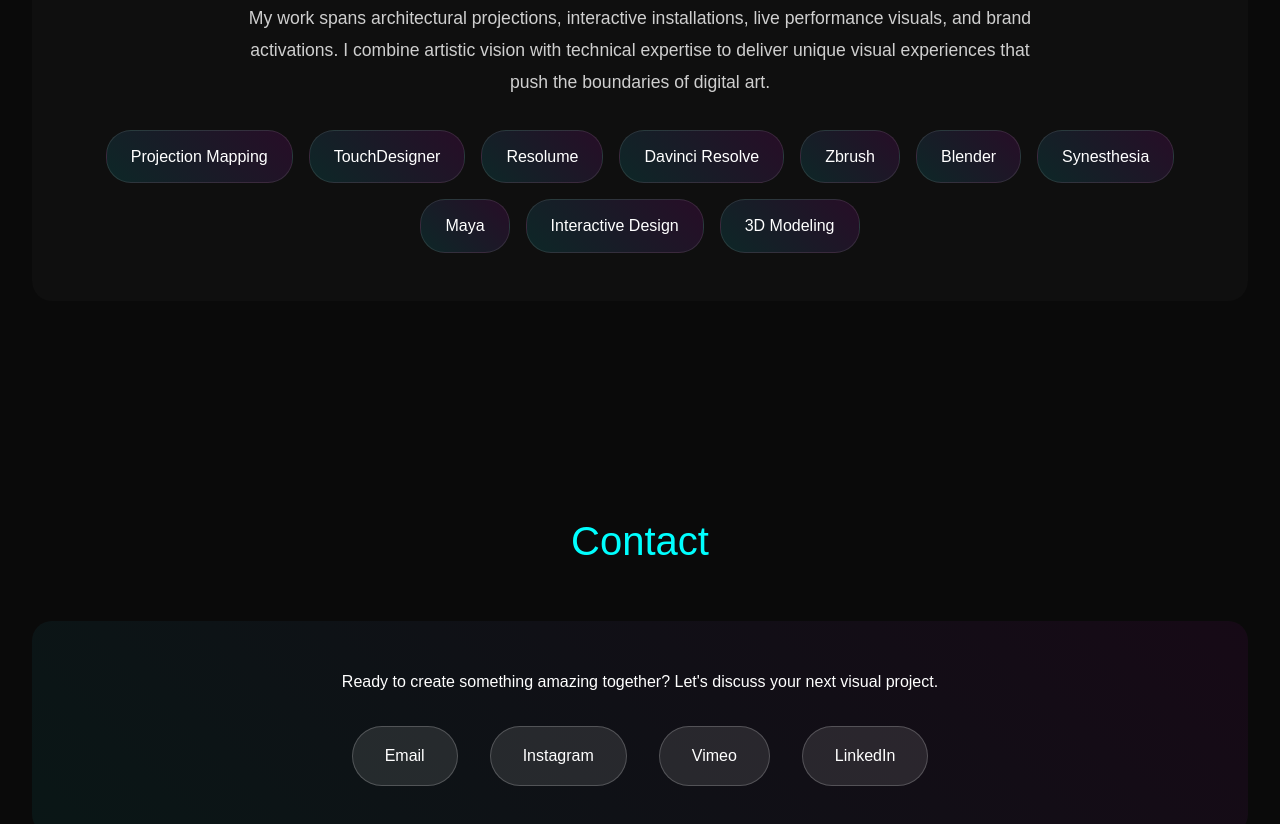
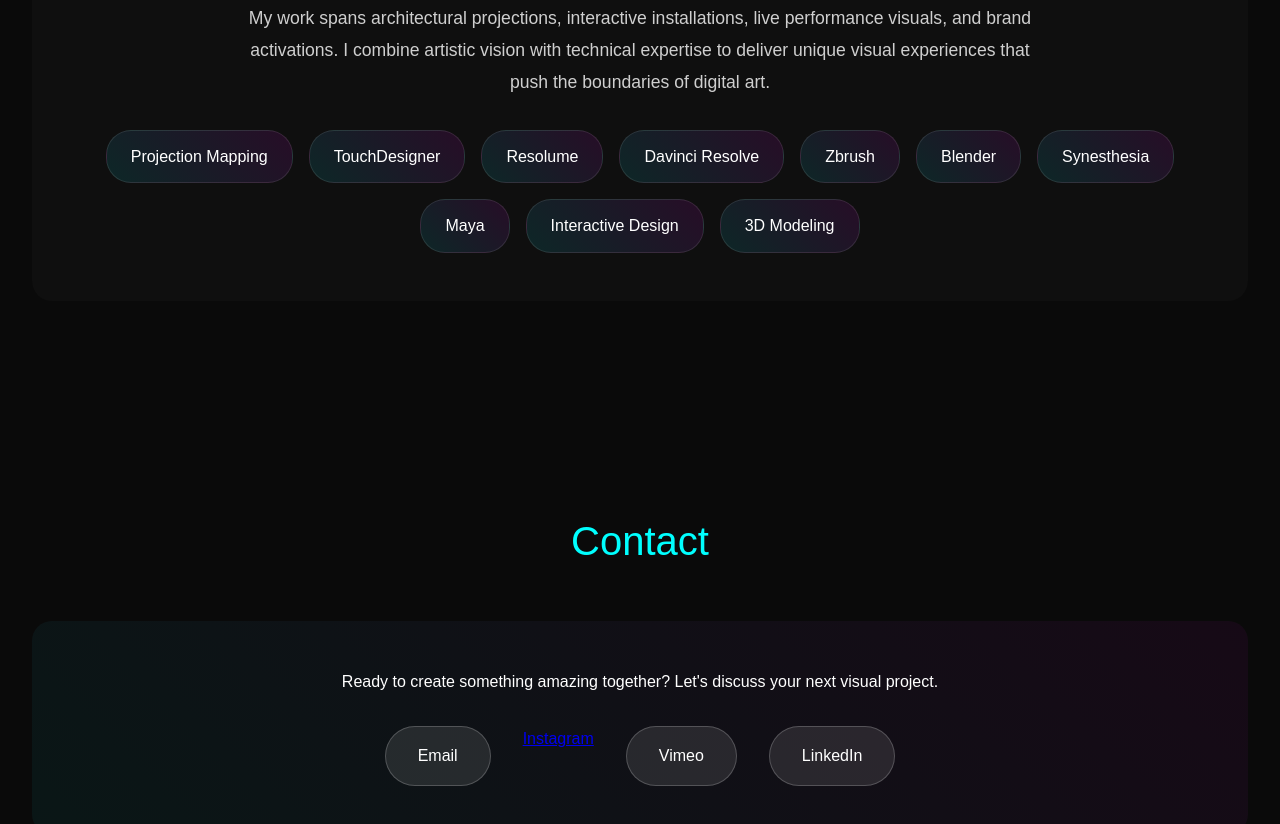
Before and after one commit to lucidsoup/lucidsoup.github.io, a plain HTML site: page index.html in a window 1280 px wide. Shown: the part 5490-6314 px from the top of the page. Drawn offline with Linux system fonts and the light colour scheme.

Commit message:
Update index.html

```diff
--- a/index.html
+++ b/index.html
@@ -261,7 +261,7 @@
             <p>Ready to create something amazing together? Let's discuss your next visual project.</p>
             <div class="contact-links">
                 <a href="mailto:mjavella8@gmail.com" class="contact-link">Email</a>
-                <a href="#" class="contact-link">Instagram</a>
+                <a href="#" class="https://www.instagram.com/lucidsoup">Instagram</a>
                 <a href="#" class="contact-link">Vimeo</a>
                 <a href="#" class="contact-link">LinkedIn</a>
             </div>
```
